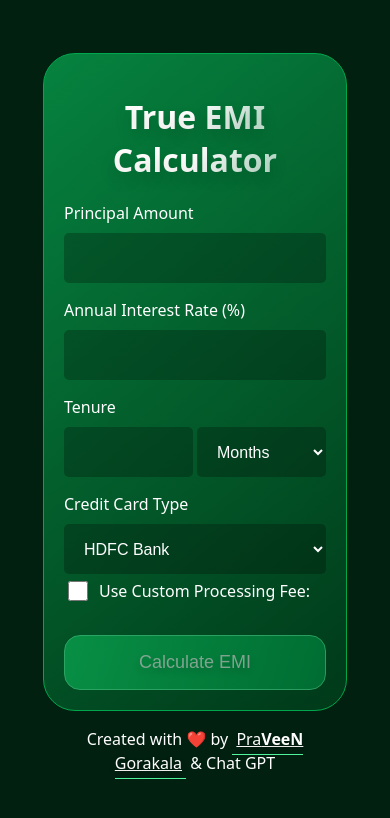
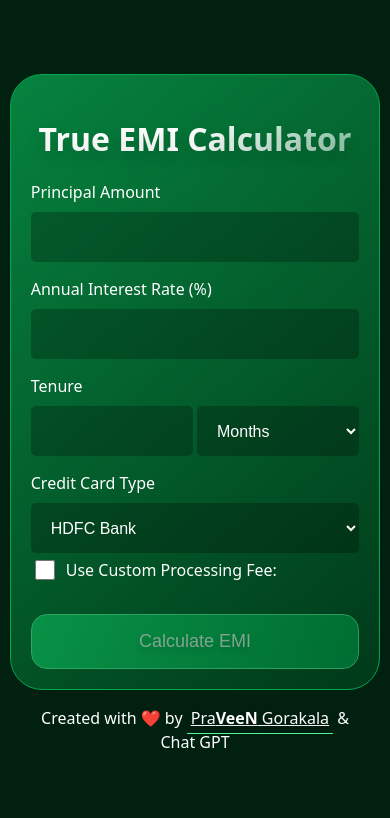
Before and after one commit to onlyveen/TrueEMI, a Next.js app: page / in a window 390 px wide. Shown: the top 818 px of the page. Built offline with nearby package versions, Linux system fonts and the light colour scheme.

Commit message:
Update _EMICalculator.scss

```diff
--- a/src/styles/_EMICalculator.scss
+++ b/src/styles/_EMICalculator.scss
@@ -8,7 +8,7 @@
   align-items: center;
   justify-content: center;
   @media screen and (max-width: 991px) {
-    padding: 35px;
+    padding: 0;
     align-items: flex-start;
   }
 }
```
